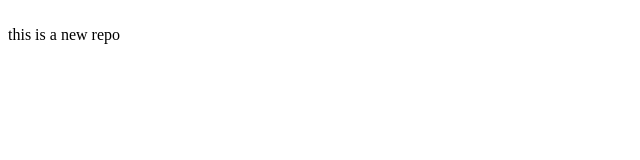
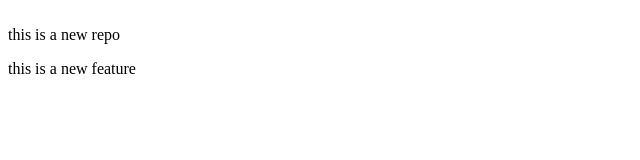
Before and after one commit to gulshan1211/localrepo, a plain HTML site: page index.html in a window 1280 px wide. Shown: the whole page, without its empty margins (0-640 px from the left). Drawn offline with Linux system fonts and the light colour scheme.

Commit message:
add new feature

```diff
--- a/index.html
+++ b/index.html
@@ -1 +1,2 @@
 <br>this is a new repo<br>
+<p>this is a new feature <p>
```
